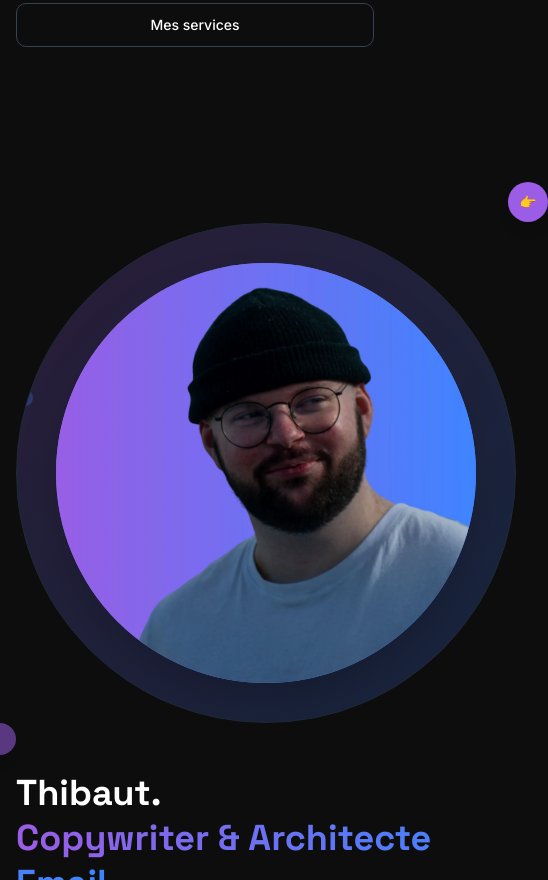
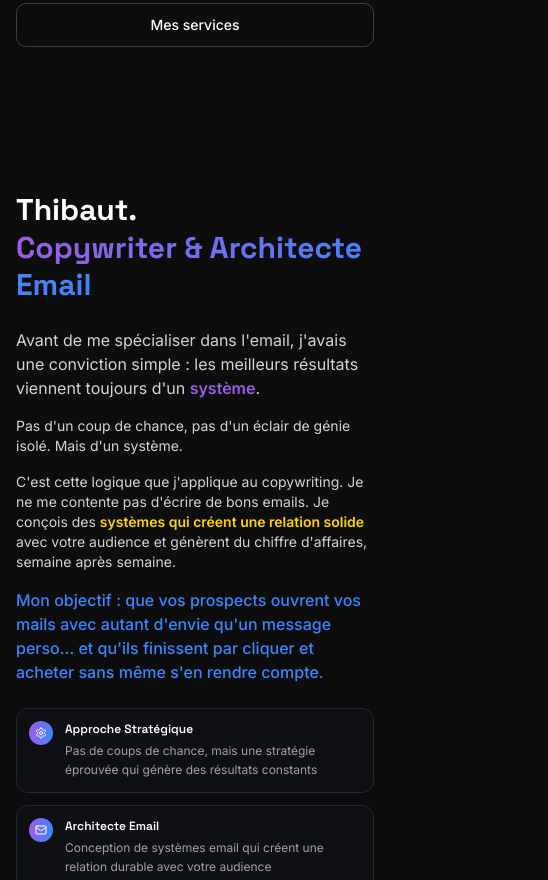
Before and after one commit to ThibautGallien/Copywriter-Portfolio, a Next.js app: page / in a window 390 px wide. Shown: the part 1120-2000 px from the top of the page, 548 px wide, since content can reach past the window. Built offline with nearby package versions, Linux system fonts and the light colour scheme.

Commit message:
Modifs header, preview mobile et page de blog

```diff
--- a/components/sections/AboutPreview.tsx
+++ b/components/sections/AboutPreview.tsx
@@ -8,7 +8,7 @@ import Link from "next/link";
 const highlights = [
   {
     icon: Settings,
-    title: "Approche Strétégique",
+    title: "Approche Stratégique",
     description:
       "Pas de coups de chance, mais une stratégie éprouvée qui génère des résultats constants",
   },
@@ -28,22 +28,22 @@ const highlights = [
 
 export default function AboutPreview() {
   return (
-    <section className="py-24 relative">
+    <section className="py-16 md:py-24 relative overflow-hidden">
       <div className="container mx-auto px-4">
-        <div className="grid lg:grid-cols-2 gap-12 items-center">
+        <div className="grid lg:grid-cols-2 gap-8 lg:gap-12 items-center">
           {/* Left Side - Avatar & Visual */}
           <motion.div
             initial={{ opacity: 0, x: -30 }}
             whileInView={{ opacity: 1, x: 0 }}
             transition={{ duration: 0.8, delay: 0.2 }}
             viewport={{ once: true }}
-            className="relative"
+            className="relative order-2 lg:order-1"
           >
             <div className="relative">
-              {/* Conteneur rond - plus grand que l'image pour contenir les animations */}
-              <div className="w-[500px] h-[500px] bg-gradient-to-br from-[#9B5DE5]/20 to-[#3A86FF]/20 rounded-full flex items-center justify-center border border-gray-800 relative overflow-hidden mx-auto">
+              {/* Conteneur rond - adapté pour mobile */}
+              <div className="w-[280px] h-[280px] sm:w-[350px] sm:h-[350px] lg:w-[500px] lg:h-[500px] bg-gradient-to-br from-[#9B5DE5]/20 to-[#3A86FF]/20 rounded-full flex items-center justify-center border border-gray-800 relative overflow-hidden mx-auto">
                 {/* Avatar rond - plus petit que le conteneur */}
-                <div className="w-[420px] h-[420px] bg-gradient-to-br from-[#9B5DE5] to-[#3A86FF] rounded-full flex items-center justify-center shadow-2xl relative z-10">
+                <div className="w-[240px] h-[240px] sm:w-[300px] sm:h-[300px] lg:w-[420px] lg:h-[420px] bg-gradient-to-br from-[#9B5DE5] to-[#3A86FF] rounded-full flex items-center justify-center shadow-2xl relative z-10">
                   <img
                     src="/profile-pic.webp"
                     alt="Thibaut"
@@ -54,22 +54,24 @@ export default function AboutPreview() {
                 {/* Animations qui restent dans le conteneur rond */}
                 <div className="absolute inset-0">
                   {/* Floating elements repositionnés pour rester dans le cercle */}
-                  <div className="absolute top-1/4 left-1/4 w-6 h-6 bg-[#FFD400] rounded-full animate-bounce flex items-center justify-center">
+                  <div className="absolute top-1/4 left-1/4 w-4 h-4 sm:w-6 sm:h-6 bg-[#FFD400] rounded-full animate-bounce flex items-center justify-center">
                     <span className="text-black font-bold text-xs">📧</span>
                   </div>
-                  <div className="absolute bottom-1/3 right-1/4 w-5 h-5 bg-[#9B5DE5] rounded-full animate-pulse"></div>
+                  <div className="absolute bottom-1/3 right-1/4 w-3 h-3 sm:w-5 sm:h-5 bg-[#9B5DE5] rounded-full animate-pulse"></div>
 
                   {/* Cercles décoratifs supplémentaires */}
-                  <div className="absolute top-1/3 right-1/6 w-4 h-4 bg-[#3A86FF]/50 rounded-full animate-pulse"></div>
-                  <div className="absolute bottom-1/2 left-1/3 w-3 h-3 bg-[#FFD400]/60 rounded-full animate-bounce"></div>
+                  <div className="absolute top-1/3 right-1/6 w-3 h-3 sm:w-4 sm:h-4 bg-[#3A86FF]/50 rounded-full animate-pulse"></div>
+                  <div className="absolute bottom-1/2 left-1/3 w-2 h-2 sm:w-3 sm:h-3 bg-[#FFD400]/60 rounded-full animate-bounce"></div>
                 </div>
               </div>
 
-              {/* Éléments flottants externes (optionnels - en dehors du conteneur rond) */}
-              <div className="absolute -top-8 -right-8 w-10 h-10 bg-[#9B5DE5] rounded-full animate-bounce flex items-center justify-center shadow-lg">
-                <span className="text-black font-bold text-sm">👉</span>
+              {/* Éléments flottants externes */}
+              <div className="absolute -top-4 -right-4 sm:-top-8 sm:-right-8 w-6 h-6 sm:w-10 sm:h-10 bg-[#9B5DE5] rounded-full animate-bounce flex items-center justify-center shadow-lg">
+                <span className="text-black font-bold text-xs sm:text-sm">
+                  👉
+                </span>
               </div>
-              <div className="absolute -bottom-8 -left-8 w-8 h-8 bg-[#9B5DE5] rounded-full animate-pulse shadow-lg"></div>
+              <div className="absolute -bottom-4 -left-4 sm:-bottom-8 sm:-left-8 w-4 h-4 sm:w-8 sm:h-8 bg-[#9B5DE5] rounded-full animate-pulse shadow-lg"></div>
             </div>
           </motion.div>
 
@@ -79,10 +81,10 @@ export default function AboutPreview() {
             whileInView={{ opacity: 1, x: 0 }}
             transition={{ duration: 0.8, delay: 0.2 }}
             viewport={{ once: true }}
-            className="space-y-8"
+            className="space-y-6 lg:space-y-8 order-1 lg:order-2"
           >
             <div>
-              <h2 className="text-4xl md:text-5xl font-bold font-space-grotesk mb-6 leading-tight">
+              <h2 className="text-3xl sm:text-4xl lg:text-5xl font-bold font-space-grotesk mb-4 lg:mb-6 leading-tight">
                 Thibaut.
                 <br />
                 <span className="bg-gradient-to-r from-[#9B5DE5] to-[#3A86FF] bg-clip-text text-transparent">
@@ -91,19 +93,19 @@ export default function AboutPreview() {
               </h2>
             </div>
 
-            <div className="space-y-6 text-gray-300 leading-relaxed">
-              <p className="text-lg">
+            <div className="space-y-4 lg:space-y-6 text-gray-300 leading-relaxed">
+              <p className="text-base sm:text-lg">
                 Avant de me spécialiser dans l'email, j'avais une conviction
                 simple : les meilleurs résultats viennent toujours d'un{" "}
                 <span className="text-[#9B5DE5] font-semibold">système</span>.
               </p>
 
-              <p>
+              <p className="text-sm sm:text-base">
                 Pas d'un coup de chance, pas d'un éclair de génie isolé. Mais
                 d'un système.
               </p>
 
-              <p>
+              <p className="text-sm sm:text-base">
                 C'est cette logique que j'applique au copywriting. Je ne me
                 contente pas d'écrire de bons emails. Je conçois des{" "}
                 <span className="text-[#FFD400] font-semibold">
@@ -113,7 +115,7 @@ export default function AboutPreview() {
                 après semaine.
               </p>
 
-              <p className="text-[#3A86FF] font-medium text-lg">
+              <p className="text-[#3A86FF] font-medium text-base sm:text-lg">
                 Mon objectif : que vos prospects ouvrent vos mails avec autant
                 d'envie qu'un message perso… et qu'ils finissent par cliquer et
                 acheter sans même s'en rendre compte.
@@ -121,7 +123,7 @@ export default function AboutPreview() {
             </div>
 
             {/* Highlights */}
-            <div className="grid gap-4">
+            <div className="grid gap-3 sm:gap-4">
               {highlights.map((highlight, index) => (
                 <motion.div
                   key={highlight.title}
@@ -129,16 +131,16 @@ export default function AboutPreview() {
                   whileInView={{ opacity: 1, x: 0 }}
                   transition={{ duration: 0.6, delay: 0.4 + index * 0.1 }}
                   viewport={{ once: true }}
-                  className="flex items-start gap-3 p-4 bg-gray-900/30 rounded-xl border border-gray-800 hover:border-gray-700 transition-colors duration-300"
+                  className="flex items-start gap-3 p-3 sm:p-4 bg-gray-900/30 rounded-xl border border-gray-800 hover:border-gray-700 transition-colors duration-300"
                 >
-                  <div className="w-8 h-8 rounded-lg bg-gradient-to-r from-[#9B5DE5] to-[#3A86FF] flex items-center justify-center flex-shrink-0">
-                    <highlight.icon className="w-4 h-4 text-white" />
+                  <div className="w-6 h-6 sm:w-8 sm:h-8 rounded-lg bg-gradient-to-r from-[#9B5DE5] to-[#3A86FF] flex items-center justify-center flex-shrink-0">
+                    <highlight.icon className="w-3 h-3 sm:w-4 sm:h-4 text-white" />
                   </div>
                   <div>
-                    <h3 className="font-semibold font-space-grotesk text-sm mb-1">
+                    <h3 className="font-semibold font-space-grotesk text-xs sm:text-sm mb-1">
                       {highlight.title}
                     </h3>
-                    <p className="text-xs text-gray-400">
+                    <p className="text-xs text-gray-400 leading-relaxed">
                       {highlight.description}
                     </p>
                   </div>
@@ -147,15 +149,15 @@ export default function AboutPreview() {
             </div>
 
             {/* CTA */}
-            <div className="flex flex-col sm:flex-row gap-4 pt-4">
+            <div className="flex flex-col sm:flex-row gap-3 sm:gap-4 pt-4">
               <Button
                 asChild
                 size="lg"
-                className="bg-gradient-to-r from-[#9B5DE5] to-[#3A86FF] hover:opacity-90 transition-opacity"
+                className="bg-gradient-to-r from-[#9B5DE5] to-[#3A86FF] hover:opacity-90 transition-opacity text-sm sm:text-base px-4 sm:px-6"
               >
                 <Link href="/services">
-                  Comment je peux vous aider
-                  <ArrowRight className="w-5 h-5 ml-2" />
+                  <span className="truncate">Comment je peux vous aider</span>
+                  <ArrowRight className="w-4 h-4 sm:w-5 sm:h-5 ml-2 flex-shrink-0" />
                 </Link>
               </Button>
 
@@ -163,9 +165,11 @@ export default function AboutPreview() {
                 asChild
                 variant="outline"
                 size="lg"
-                className="border-gray-700 hover:border-[#9B5DE5] hover:text-[#9B5DE5] transition-colors"
+                className="border-gray-700 hover:border-[#9B5DE5] hover:text-[#9B5DE5] transition-colors text-sm sm:text-base px-4 sm:px-6"
               >
-                <Link href="/about">En savoir plus sur moi</Link>
+                <Link href="/about">
+                  <span className="truncate">En savoir plus sur moi</span>
+                </Link>
               </Button>
             </div>
           </motion.div>
```
Also changed, not shown: app/blog/page.tsx (+14 -5 lines), components/layout/Header.tsx (+9 -7 lines).
